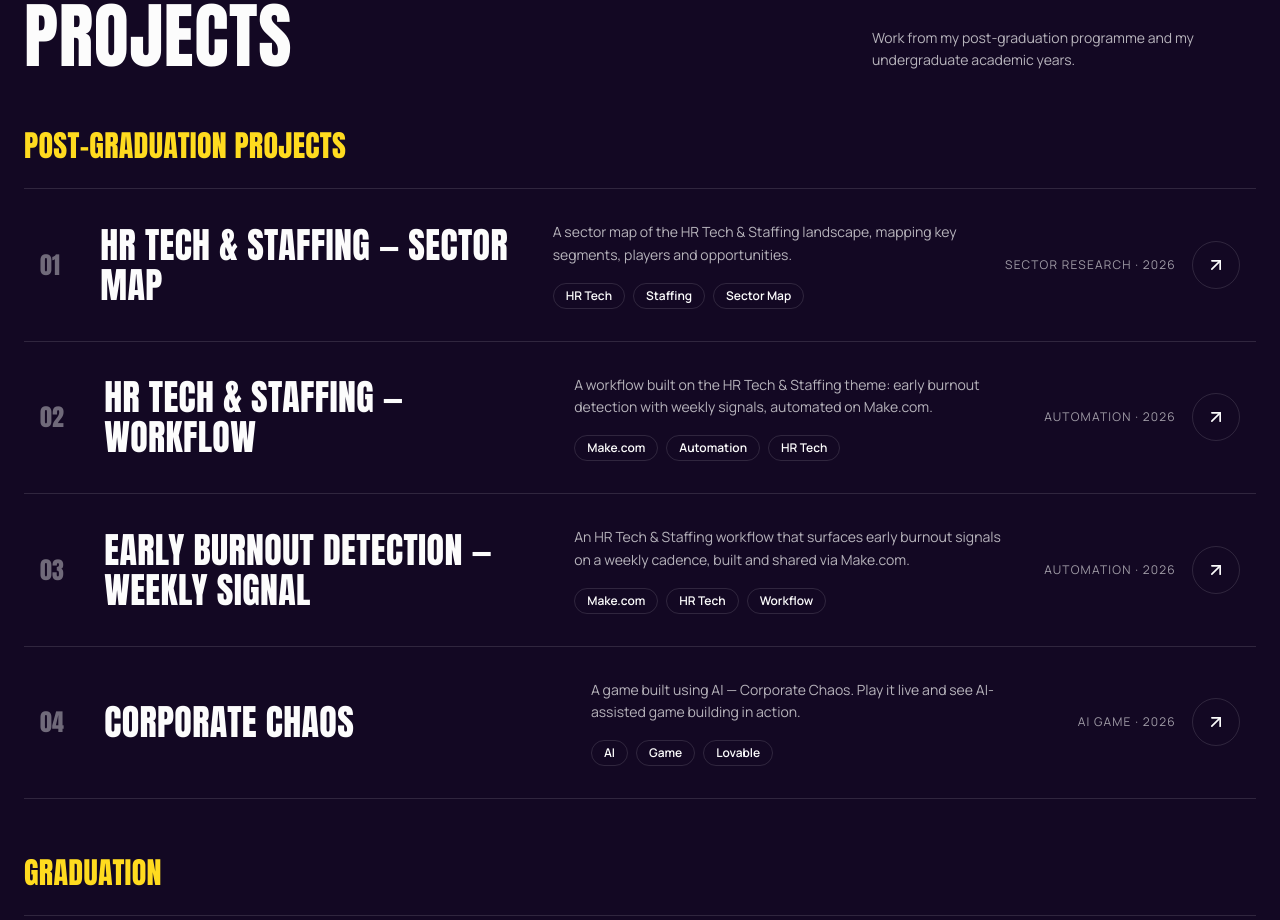
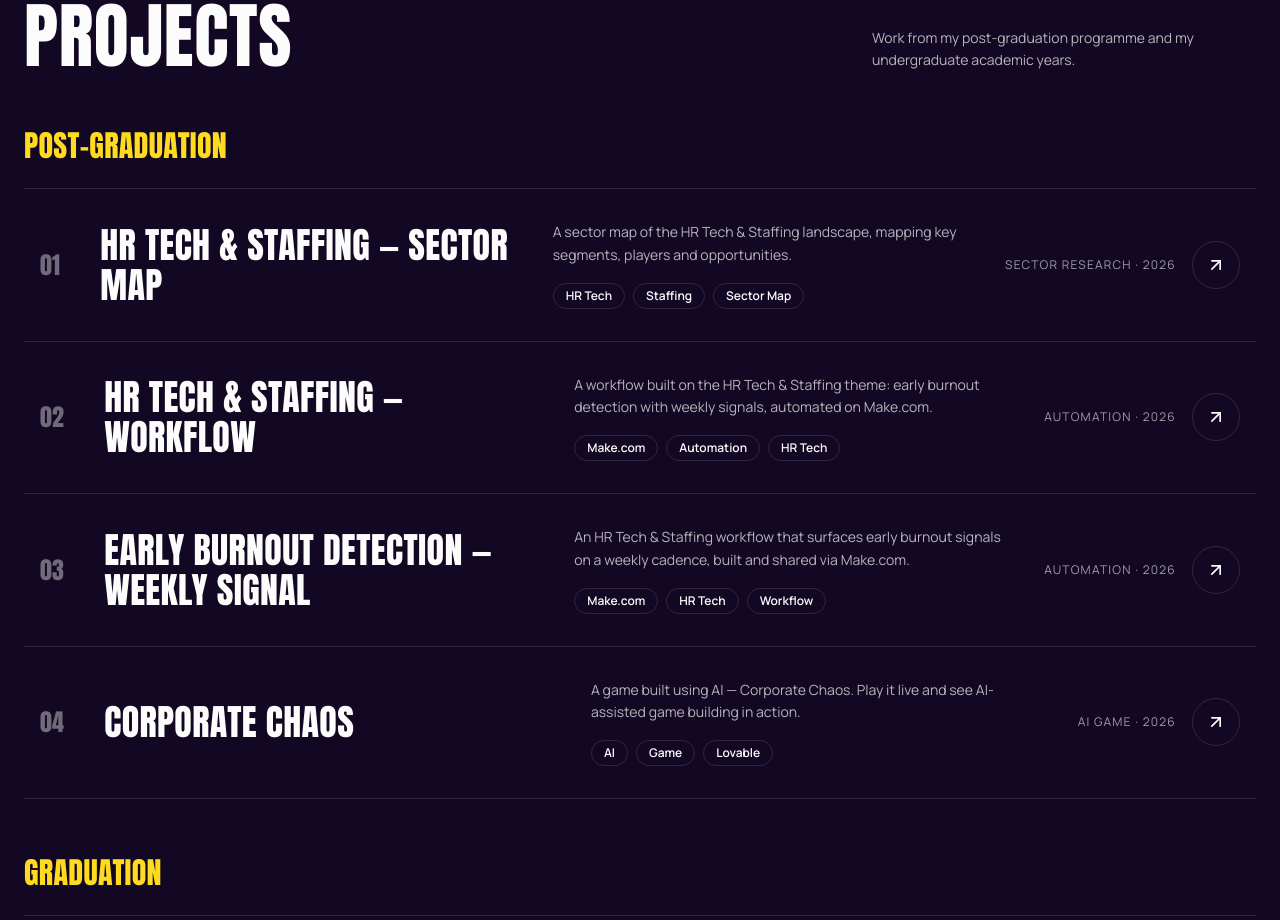
Before and after one commit to jyotisingh2027-art/Jyoti_Kumari-Singh_portfolio, a React (Vite) app: page / in a window 1280 px wide. Shown: the part 6640-7560 px from the top of the page. Built offline with nearby package versions, Linux system fonts and the light colour scheme.

Commit message:
Projects: heading just 'Post-Graduation'
Co-Authored-By: Claude Opus 5.5 <noreply@anthropic.com>
Claude-Session: https://claude.ai/code/session_018jxijH8Jqk5ZYFdauh5WtK

```diff
--- a/src/content/portfolio.ts
+++ b/src/content/portfolio.ts
@@ -151,7 +151,7 @@ export type ProjectPhoto = { src: string; alt: string; caption: string };
 
 export const projectGroups = [
   {
-    heading: "Post-Graduation Projects",
+    heading: "Post-Graduation",
     projects: [
       {
         index: "01",
```
